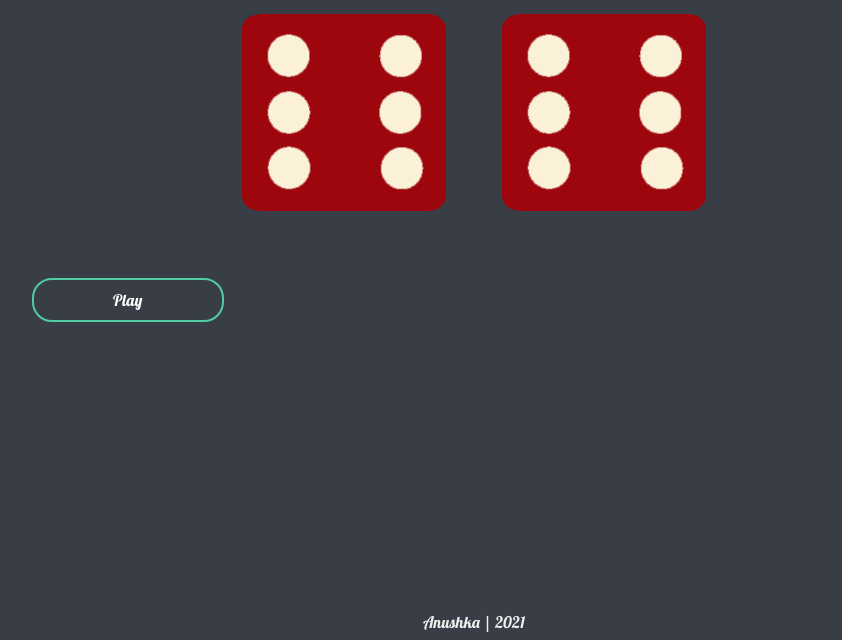
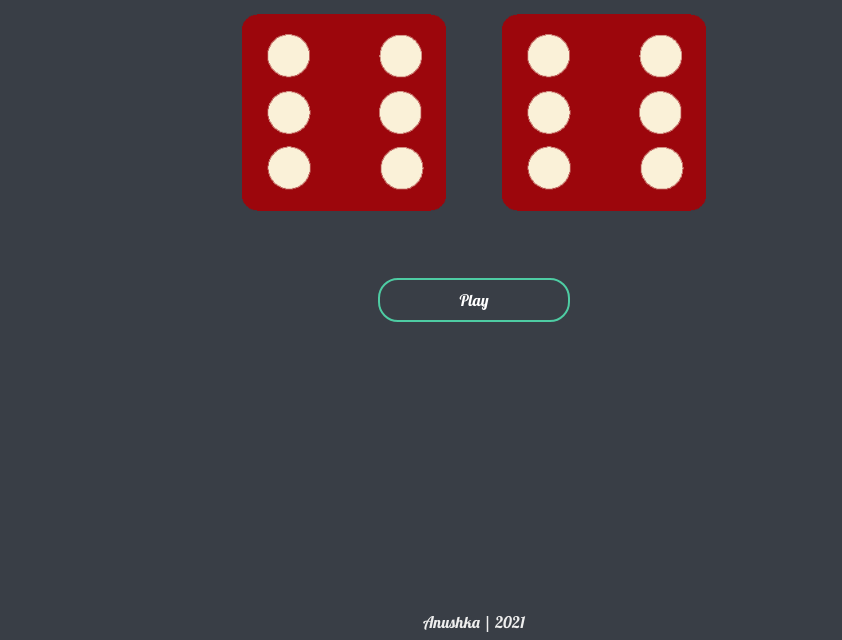
Before and after one commit to anuxoxo/dice-game, a plain HTML site: page index.html in a window 1280 px wide. Shown: the part 281-921 px from the top of the page, without its empty margins (166-1008 px from the left). Drawn offline with Linux system fonts and the light colour scheme.

Commit message:
centered play button

```diff
--- a/css/styles.css
+++ b/css/styles.css
@@ -27,10 +27,9 @@ h1 {
   background-color: #4ecca200;
   color: white;
   width: 19%;
-  margin: auto;
   border: 2px solid #4ecca3;
   border-radius: 20px;
-  margin: 59px 0 10px;
+  margin: 59px auto 10px;
   padding: 10px 10px;
   cursor: pointer;
 }
```
